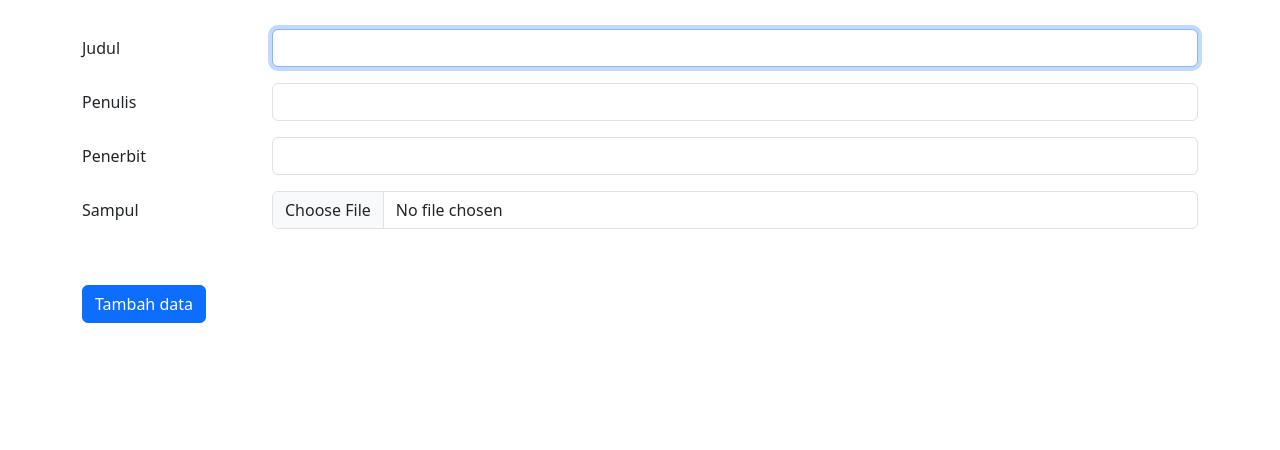
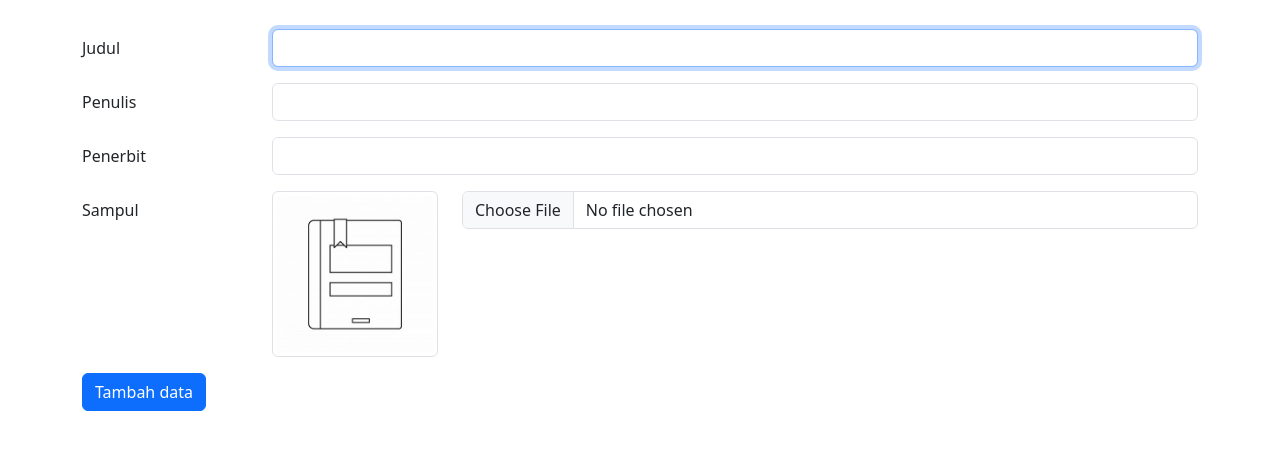
Before and after one commit to aysns/ci4app, a CodeIgniter 4 app: the page made by app/Views/komik/create.php in a window 1280 px wide. Shown: the part 155-605 px from the top of the page. Run offline with PHP 8.4 and a stand-in for CodeIgniter, Linux system fonts and the light colour scheme; the template is opened without the code that fills it, so the values that code supplies are empty; some libraries are stand-ins or nearby versions.

Commit message:
menambah preview image di create page

```diff
--- a/app/Views/komik/create.php
+++ b/app/Views/komik/create.php
@@ -38,9 +38,12 @@
         </div>
         <div class="row mb-3">
           <label for="sampul" class="col-sm-2 col-form-label">Sampul</label>
-          <div class="col-sm-10">
+          <div class="col-sm-2">
+            <img src="/img/default.jpg" class="img-thumbnail img-preview">
+          </div>
+          <div class="col-sm-8">
             <div class="mb-3">
-              <input class="form-control <?= (session('errors') && array_key_exists('sampul', session('errors'))) ? 'is-invalid' : ''; ?>" type="file" id="sampul" name="sampul">
+              <input class="form-control <?= (session('errors') && array_key_exists('sampul', session('errors'))) ? 'is-invalid' : ''; ?>" type="file" id="sampul" name="sampul" onchange="previewImg()">
               <div class="invalid-feedback">
                 <?= session('errors')['sampul'] ?? '' ?>
               </div>
--- a/app/Views/layout/template.php
+++ b/app/Views/layout/template.php
@@ -27,6 +27,21 @@
 
   <!-- js bootsrap -->
   <script src="https://cdn.jsdelivr.net/npm/bootstrap@5.3.3/dist/js/bootstrap.bundle.min.js" integrity="sha384-YvpcrYf0tY3lHB60NNkmXc5s9fDVZLESaAA55NDzOxhy9GkcIdslK1eN7N6jIeHz" crossorigin="anonymous"></script>
+
+  <!-- my js -->
+  <script>
+    function previewImg() {
+      const sampul = document.querySelector('#sampul');
+      const imgPreview = document.querySelector('.img-preview');
+
+      const fileSampul = new FileReader();
+      fileSampul.readAsDataURL(sampul.files[0]);
+
+      fileSampul.onload = function(e){
+        imgPreview.src = e.target.result;
+      }
+    }
+  </script>
 </body>
 
 </html>
```
Also changed, not shown: app/Controllers/Komik.php (+10 -6 lines), public/img/default.jpg (added).
